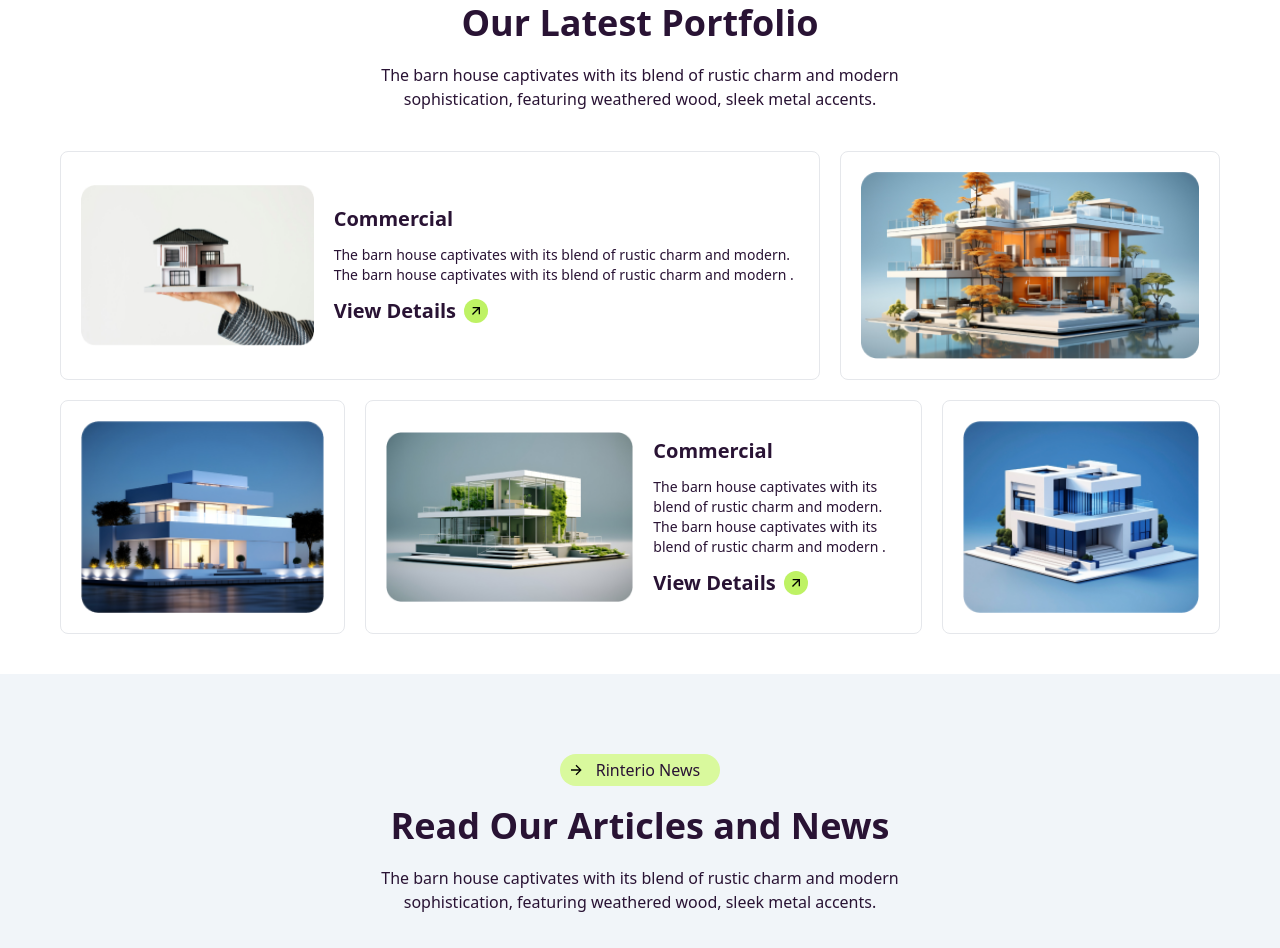
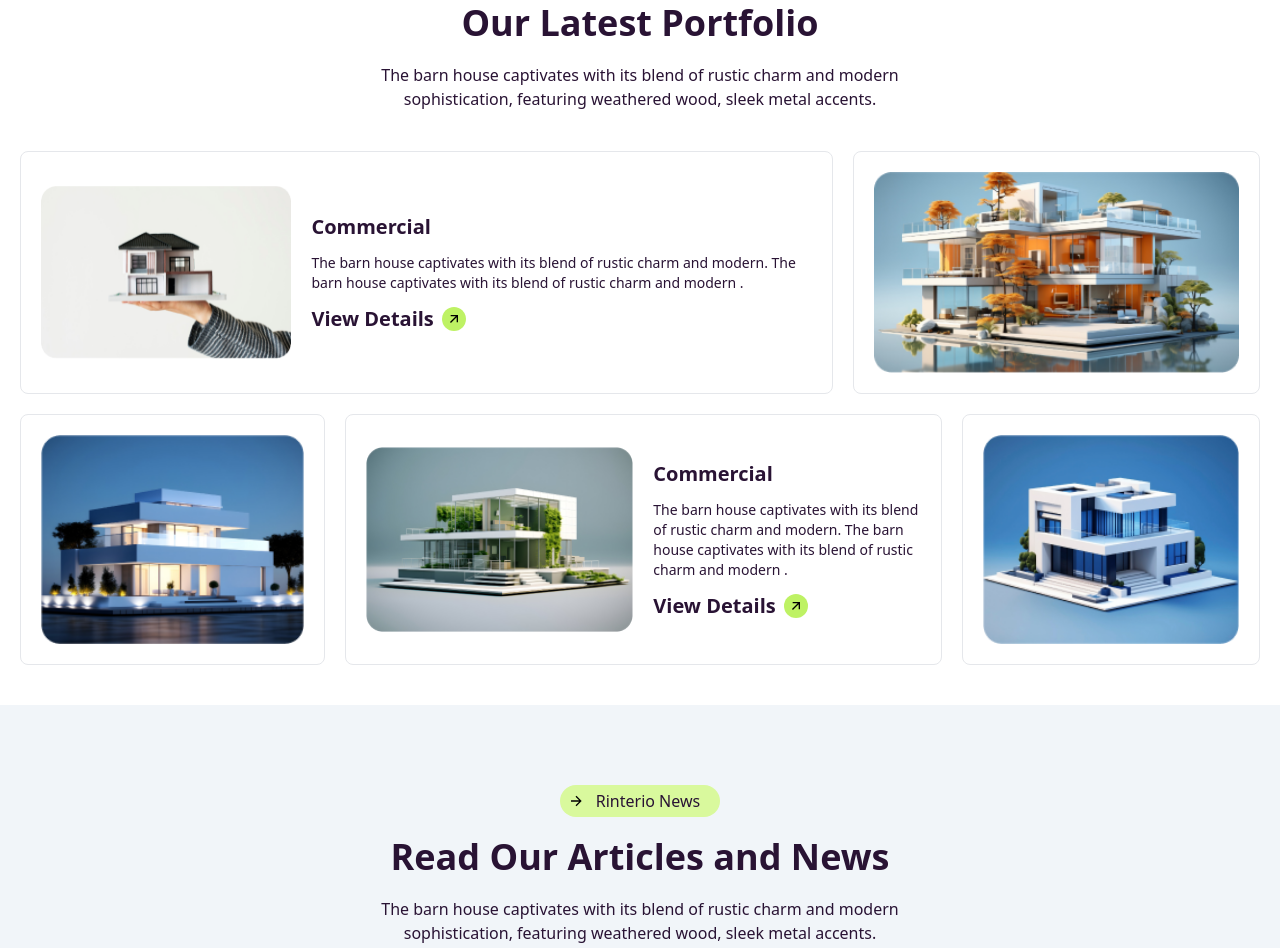
Before and after one commit to hirock0/PH_Assignment_3, a plain HTML site: page index.html in a window 1280 px wide. Shown: the part 2226-3174 px from the top of the page. Drawn offline with nearby package versions, Linux system fonts and the light colour scheme.

Commit message:
padding change

```diff
--- a/index.html
+++ b/index.html
@@ -535,7 +535,7 @@
             <!-- special_layout_start -->
 
             <!-- ----------------------------------------------------------- -->
-            <div class="mt-10 grid grid-cols-1 gap-5 px-10">
+            <div class="mt-10 grid grid-cols-1 gap-5">
               <!-- card_top_section_start -->
               <div
                 class="grid grid-cols-[2fr,1fr] max-lg:grid-cols-[1fr] gap-5"
```
